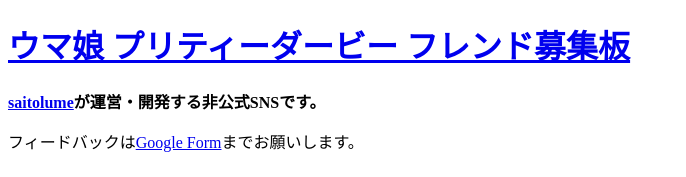
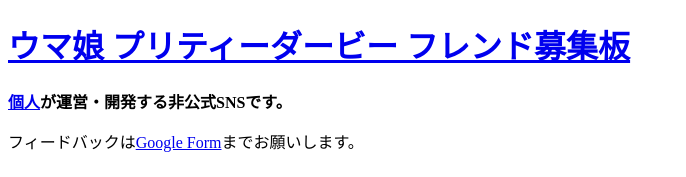
Before and after one commit to saitolume/umamusume.club, a Next.js app: page / in a window 1280 px wide. Shown: the top 177 px of the page, without its empty margins (0-686 px from the left). Built offline with nearby package versions, Linux system fonts and the light colour scheme; no server answers; the database is empty.

Commit message:
feat: saitolume を個人に変更

```diff
--- a/src/pages/_app.tsx
+++ b/src/pages/_app.tsx
@@ -21,7 +21,7 @@ const App: NextPage<AppProps> = ({ Component, pageProps }) => (
             target="_blank"
             rel="noopener noreferrer"
           >
-            saitolume
+            個人
           </a>
           が運営・開発する非公式SNSです。
         </strong>
```
